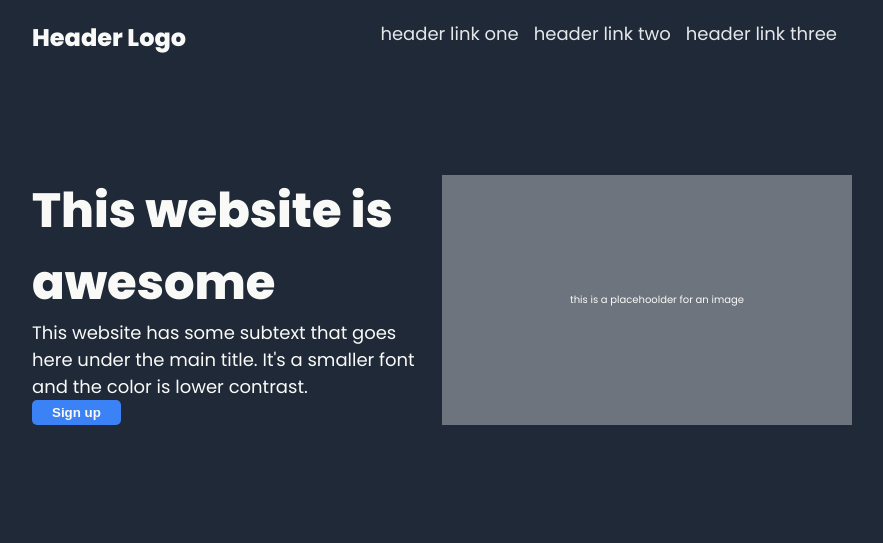
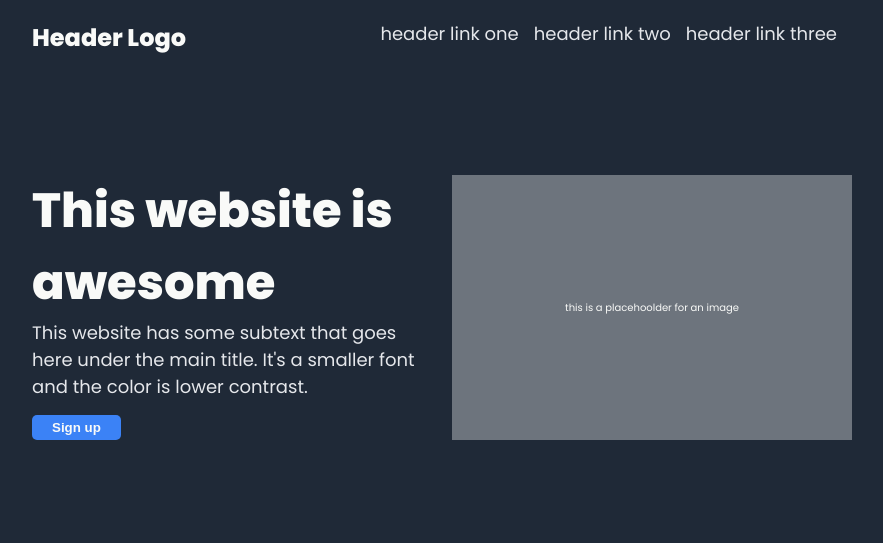
Before and after one commit to adamakers/odin-landing-page, a plain HTML site: page index.html in a window 1280 px wide. Shown: the whole page, without its empty margins (198-1081 px from the left). Drawn offline with Linux system fonts and the light colour scheme.

Commit message:
header completed, including hero

```diff
--- a/style.css
+++ b/style.css
@@ -94,7 +94,6 @@ header nav {
 }
 
 .hero-image {
-  padding-left: 2rem;
 }
 
 .hero-text h1 {
@@ -104,9 +103,12 @@ header nav {
 
 .hero-text p {
   font-size: 1.8rem;
+  color: #E5E7EB;
 }
 
-.hero-text button {}
+.hero-text button {
+  margin-top: 1.5rem;
+}
 
 .hero-image {
   background-color: #6d747d;
```
